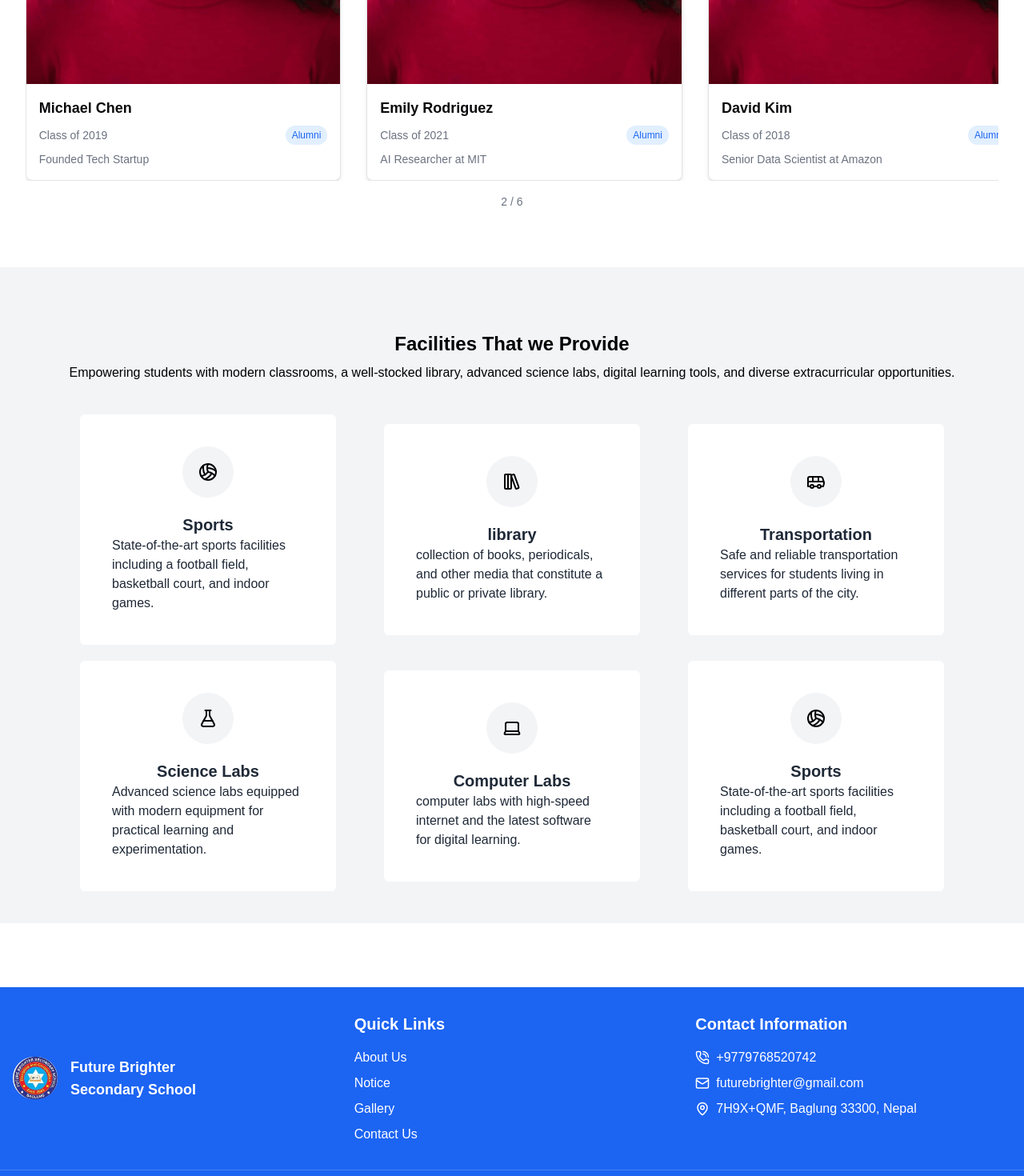
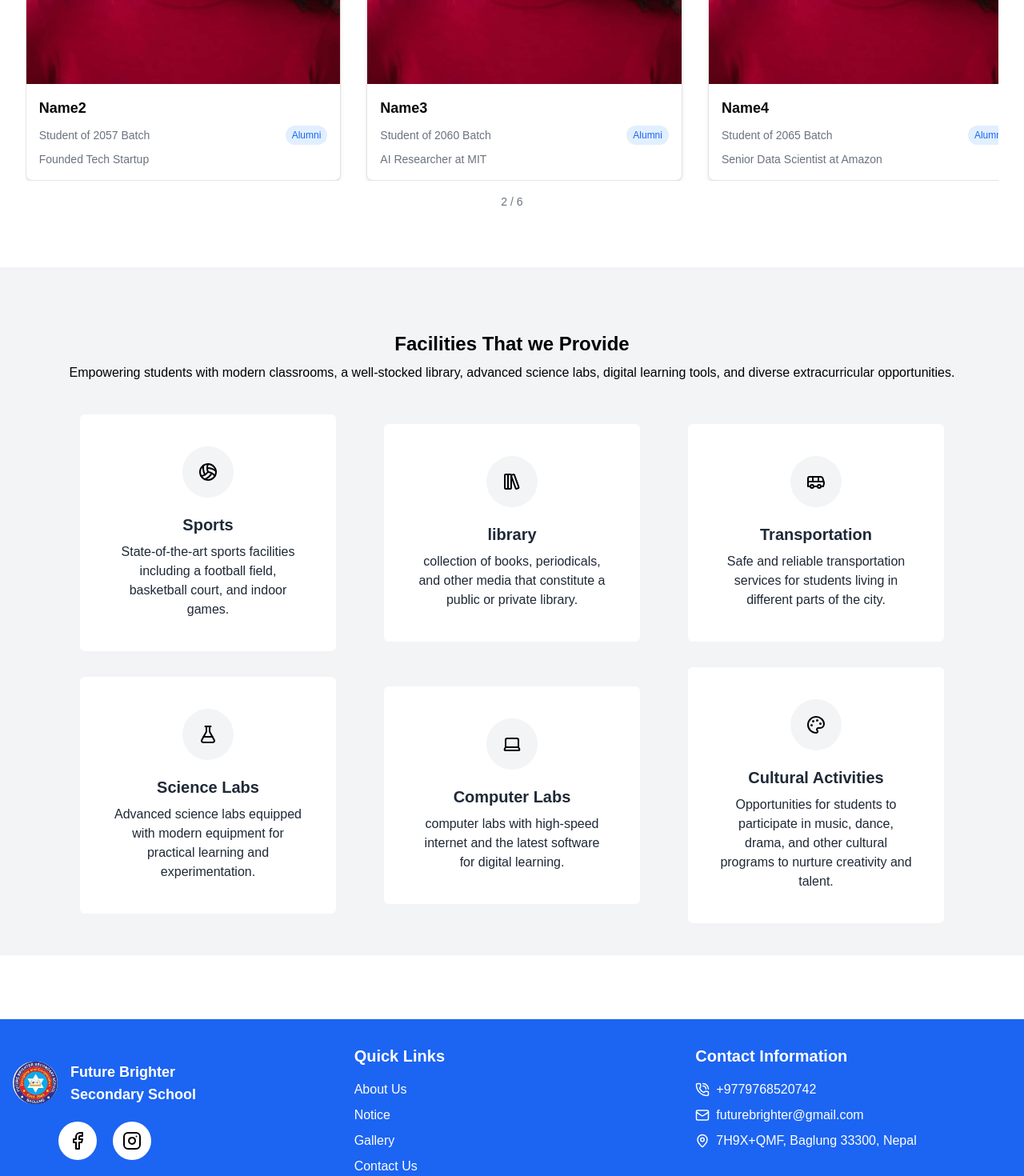
Before and after one commit to gcbibek3353/FBSS, a Next.js app: page / in a window 1280 px wide. Shown: the part 2420-3890 px from the top of the page at 80% size. Built offline with nearby package versions, Linux system fonts and the light colour scheme; no server answers; the database is empty.

Commit message:
finishing touches :

```diff
--- a/package.json
+++ b/package.json
@@ -9,6 +9,7 @@
     "lint": "next lint"
   },
   "dependencies": {
+    "@gsap/react": "^2.1.2",
     "@prisma/client": "^6.1.0",
     "@radix-ui/react-dialog": "^1.1.5",
     "@radix-ui/react-separator": "^1.1.1",
--- a/src/components/AboutSchool.tsx
+++ b/src/components/AboutSchool.tsx
@@ -1,18 +1,24 @@
+'use client'
 import Image from 'next/image'
 import React from 'react'
+import gsap from 'gsap';
+import { useGSAP } from '@gsap/react';
+
+gsap.registerPlugin(useGSAP);
 
 const AboutSchool = () => {
 
   return (
     <div className="flex flex-col items-center justify-center">
       <div className=" p-4 m-4 md:p-6 md:m-6 rounded-lg">
-        <h2 className="md:text-4xl text-3xl font-bold mb-4">
-          Alumni Achievers: Shaping the Future
+        <h2 id='heading' className="md:text-4xl text-3xl font-bold mb-4">
+          Our School
         </h2>
       </div>
       <div className='flex flex-col md:flex-row items-center justify-center md:gap-10 gap-5 p-5 md:p-10'>
         <div className="w-full flex items-center justify-center">
           <Image
+          id='img'
             src="/assets/images/school.jpg"
             alt="About School"
             width={600}
@@ -20,7 +26,7 @@ const AboutSchool = () => {
             className="rounded-lg shadow-lg"
           />
         </div>
-        <div className="w-full text-gray-800">
+        <div id='text' className="w-full text-gray-800">
           <p className="text-lg md:text-xl leading-relaxed">
             Located in the heart of Baglung, our institution has been a beacon of learning, innovation, and character building for students in the region. Established with the vision of nurturing young minds and preparing them for a brighter future, we pride ourselves on providing a holistic education that goes beyond academics.
           </p>
--- a/src/components/Alumni.tsx
+++ b/src/components/Alumni.tsx
@@ -18,38 +18,38 @@ const Alumni = () => {
 
   const alumniData = [
     {
-      name: "Sarah Johnson",
-      year: "2020",
+      name: "Name1",
+      year: "2056",
       achievement: "Software Engineer at Google",
       image: "/assets/images/image.png",
     },
     {
-      name: "Michael Chen",
-      year: "2019",
+      name: "Name2",
+      year: "2057",
       achievement: "Founded Tech Startup",
       image: "/assets/images/image.png",
     },
     {
-      name: "Emily Rodriguez",
-      year: "2021",
+      name: "Name3",
+      year: "2060",
       achievement: "AI Researcher at MIT",
       image: "/assets/images/image.png",
     },
     {
-      name: "David Kim",
-      year: "2018",
+      name: "Name4",
+      year: "2065",
       achievement: "Senior Data Scientist at Amazon",
       image: "/assets/images/image.png",
     },
     {
-      name: "Lisa Patel",
-      year: "2020",
+      name: "Name5",
+      year: "2072",
       achievement: "Product Manager at Microsoft",
       image: "/assets/images/image.png",
     },
     {
-      name: "James Wilson",
-      year: "2019",
+      name: "Name6",
+      year: "2078",
       achievement: "PhD Candidate in Computer Science",
       image: "/assets/images/image.png",
     },
@@ -107,7 +107,7 @@ const Alumni = () => {
                     <div className="p-4 space-y-2">
                       <h3 className="font-semibold text-lg">{alumni.name}</h3>
                       <div className="flex items-center justify-between text-sm text-gray-500">
-                      <span>Class of {alumni.year}</span>
+                        <span>Student of {alumni.year} Batch </span>
                         <span className="inline-flex items-center rounded-full bg-blue-100 px-2 py-1 text-xs text-blue-600">
                           Alumni
                         </span>
--- a/src/components/Facilities.tsx
+++ b/src/components/Facilities.tsx
@@ -1,4 +1,4 @@
-import { Bus,FlaskConicalIcon, Laptop, LibraryBig, Volleyball } from 'lucide-react'
+import { Bus,FlaskConicalIcon, Laptop, LibraryBig, PaletteIcon, Volleyball } from 'lucide-react'
 import React from 'react'
 
 const Facilities = () => {
@@ -29,9 +29,9 @@ const Facilities = () => {
             description: 'computer labs with high-speed internet and the latest software for digital learning.',
         },
         {
-            title: 'Sports',
-            logo: <Volleyball />,
-            description: 'State-of-the-art sports facilities including a football field, basketball court, and indoor games.',
+            title: 'Cultural Activities',
+            logo: <PaletteIcon />,
+            description: 'Opportunities for students to participate in music, dance, drama, and other cultural programs to nurture creativity and talent.',
         },
     ]
     return (
@@ -43,13 +43,26 @@ const Facilities = () => {
         <div className='flex flex-wrap gap-5 items-center justify-center'>
         {
             facilities.map((facility, index) => (
-                    <div key={index} className="flex flex-col items-center gap-5 p-5 md:p-10 bg-white rounded-md md:w-1/4 w-[500px] mx-5">
-                        <div className="rounded-full bg-gray-100 p-5">
+                <div
+                    key={index}
+                    className="flex flex-col items-center gap-5 p-5 md:p-10 bg-white rounded-md md:w-1/4 w-[500px] mx-5
+                    transition-all duration-300 ease-in-out
+                    hover:shadow-xl hover:scale-105
+                    hover:bg-blue-50
+                    transform"
+                >
+                    <div className="rounded-full bg-gray-100 p-5 transition-all duration-300 ease-in-out group hover:bg-blue-100">
+                        <div className="transition-transform duration-300 ease-in-out group-hover:scale-110">
                             {facility.logo}
                         </div>
-                        <div className=" text-gray-800">
-                            <h3 className='text-xl font-bold text-center'>{facility.title}</h3>
-                            <p>{facility.description}</p>
+                    </div>
+                    <div className="text-gray-800 text-center">
+                        <h3 className='text-xl font-bold mb-2 transition-colors duration-300 ease-in-out group-hover:text-blue-600'>
+                            {facility.title}
+                        </h3>
+                        <p className="transition-colors duration-300 ease-in-out group-hover:text-blue-800">
+                            {facility.description}
+                        </p>
                     </div>
                 </div>
             ))
--- a/src/components/Footer.tsx
+++ b/src/components/Footer.tsx
@@ -1,5 +1,5 @@
 'use client'
-import { Mail, MapPin, PhoneCall } from 'lucide-react'
+import { FacebookIcon, Instagram, Mail, MapPin, PhoneCall } from 'lucide-react'
 import Image from 'next/image'
 import Link from 'next/link'
 import React from 'react'
@@ -16,6 +16,7 @@ const Footer = () => {
                 <div className="grid grid-cols-1 md:grid-cols-3 gap-8">
                     {/* Logo and School Name */}
                     <div className="flex items-center">
+                        <div>
                         <Link href='/' className='flex items-center space-x-4'>
                         <Image
                             src="/assets/images/logo.jpeg"
@@ -28,6 +29,11 @@ const Footer = () => {
                             Future Brighter <br /> Secondary School
                         </p>
                             </Link>
+                            <div className='flex items-center justify-center gap-5 mt-5'>
+                                <Link className='bg-white text-black hover:text-blue-600 p-3 rounded-full' href='https://www.facebook.com/FuterBrighterbaglung/'><FacebookIcon /></Link>
+                                <Link className='bg-white text-black hover:text-red-600 p-3 rounded-full' href='https://www.instagram.com/explore/locations/398030506934856/future-brighter-secondary-school-baglung/?next=%2Facharlesnyc%2Ftagged%2F'><Instagram /></Link>
+                            </div>
+                            </div>
                     </div>
 
                     {/* Quick Links */}
--- a/src/components/StaffMembers.tsx
+++ b/src/components/StaffMembers.tsx
@@ -68,27 +68,35 @@ const StaffMembers = () => {
       <div className="grid gap-8 md:grid-cols-2 lg:grid-cols-3">
           {StaffMembers.map((member, index) => (
               <div
-              className="flex flex-col items-center bg-white rounded-lg shadow-lg overflow-hidden hover:shadow-2xl transition-shadow duration-300"
+                  className="flex flex-col items-center bg-white rounded-lg shadow-lg overflow-hidden
+                  hover:shadow-2xl transition-all duration-300 ease-in-out
+                  transform hover:-translate-y-3 hover:scale-105"
                   key={index}
               >
                   <Image
-                className="w-full h-56 object-cover md:h-60 lg:h-64"
+                      className="w-full h-56 object-cover md:h-60 lg:h-64
+                      transition-transform duration-300 ease-in-out
+                      group-hover:scale-110"
                       src={member.image}
                       alt={member.name}
                       width={300}
                       height={300}
                   />
-              <div className="p-5 text-center">
-                <h3 className="text-xl font-semibold text-gray-800">{member.name}</h3>
-                <p className="text-gray-600">{member.position}</p>
-                <p className="text-gray-500 text-sm mt-1">{member.experience}</p>
+                  <div className="p-5 text-center transition-colors duration-300">
+                      <h3 className="text-xl font-semibold text-gray-800
+                      group-hover:text-blue-600 transition-colors">{member.name}</h3>
+                      <p className="text-gray-600 group-hover:text-blue-700">{member.position}</p>
+                      <p className="text-gray-500 text-sm mt-1 group-hover:text-blue-800">{member.experience}</p>
                       <div className="flex justify-center items-center mt-3 space-x-4">
-                  <Link href={member.fbLink} className=" bg-gray-300 rounded-full text-center p-2 hover:text-blue-800">
+                          <Link href={member.fbLink} className="bg-gray-300 rounded-full text-center p-2
+                          hover:bg-blue-100 hover:text-blue-800 transition-all">
                               <Facebook />
                           </Link>
                           <p className="text-gray-700 flex items-center">
-                    <span className="mr-1 bg-gray-300 rounded-full text-center p-2 hover:text-blue-800 cursor-pointer" ><Phone/></span>
-
+                              <span className="mr-1 bg-gray-300 rounded-full text-center p-2
+                              hover:bg-blue-100 hover:text-blue-800 transition-all cursor-pointer">
+                                  <Phone/>
+                              </span>
                               {member.phoneNo}
                           </p>
                       </div>
@@ -97,7 +105,6 @@ const StaffMembers = () => {
           ))}
       </div>
   </div>
-
     )
 }
 
```
Also changed, not shown: 1 other file (tests, documents, lock files or other folders). Lines whose indentation alone changed are shown as unchanged.
